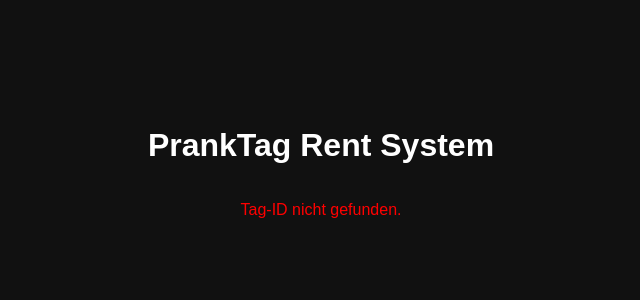
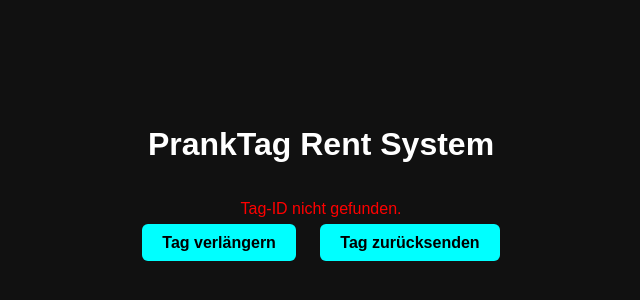
Before and after one commit to williott8411/pranktag, a plain HTML site: page rent.html in a window 1280 px wide. Shown: the part 250-550 px from the top of the page, without its empty margins (319-959 px from the left). Drawn offline with Linux system fonts and the light colour scheme.

Commit message:
Update rent.html
ja wegen verlängerungsshit und so

```diff
--- a/rent.html
+++ b/rent.html
@@ -6,25 +6,42 @@
   <meta name="viewport" content="width=device-width, initial-scale=1.0"/>
   <style>
     body {
-      margin: 0;
       background: #111;
       color: #fff;
       font-family: sans-serif;
       display: flex;
+      flex-direction: column;
       justify-content: center;
       align-items: center;
       height: 100vh;
       text-align: center;
-      flex-direction: column;
       padding: 20px;
     }
     .valid { color: #0f0; }
     .expired { color: #f00; }
+    .btn {
+      margin: 10px;
+      padding: 10px 20px;
+      background: #00ffff;
+      color: #000;
+      border: none;
+      border-radius: 6px;
+      cursor: pointer;
+      font-weight: bold;
+      text-decoration: none;
+    }
+    .btn:hover {
+      background: #00cccc;
+    }
   </style>
 </head>
 <body>
   <h1>PrankTag Rent System</h1>
   <p id="status">Tag wird überprüft...</p>
+  <div id="expiredActions" style="display:none;">
+    <a href="https://pranktag.com" class="btn">Tag verlängern</a>
+    <a href="https://pranktag.com" class="btn">Tag zurücksenden</a>
+  </div>
 
   <script>
     const params = new URLSearchParams(window.location.search);
@@ -37,6 +54,7 @@
 
         if (!tag) {
           document.getElementById("status").innerHTML = "<span class='expired'>Tag-ID nicht gefunden.</span>";
+          document.getElementById("expiredActions").style.display = "block";
           return;
         }
 
@@ -44,13 +62,24 @@
         const expires = new Date(tag.expires);
 
         if (now < expires) {
-          document.getElementById("status").innerHTML = `<span class='valid'>Tag aktiv: <b>${tag.name}</b><br>Gültig bis: ${expires.toLocaleString()}</span>`;
+          // Entscheide anhand der Länge der ID
+          if (tagId.length === 7) {
+            // 4-stellig = Edition 2
+            window.location.href = `edition2.html?tag=${tagId}`;
+          } else if (tagId.length === 6) {
+            // 3-stellig = Edition 1
+            window.location.href = `edition1.html?tag=${tagId}`;
+          } else {
+            document.getElementById("status").innerHTML = "<span class='expired'>Ungültiges Tag-Format.</span>";
+          }
         } else {
           document.getElementById("status").innerHTML = `<span class='expired'>Tag abgelaufen: <b>${tag.name}</b><br>Abgelaufen am: ${expires.toLocaleString()}</span>`;
+          document.getElementById("expiredActions").style.display = "block";
         }
       })
       .catch(() => {
         document.getElementById("status").innerHTML = "<span class='expired'>Fehler beim Laden der Daten.</span>";
+        document.getElementById("expiredActions").style.display = "block";
       });
   </script>
 </body>
```
